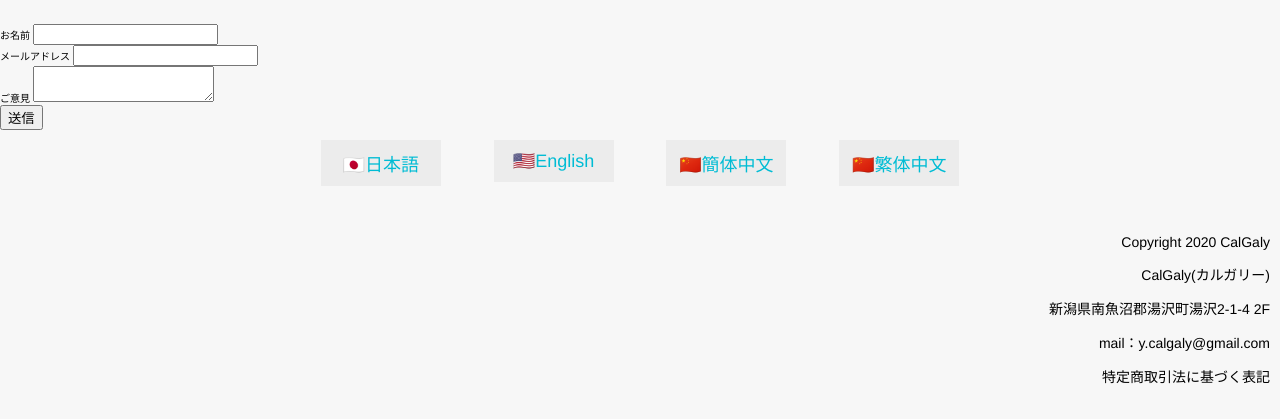
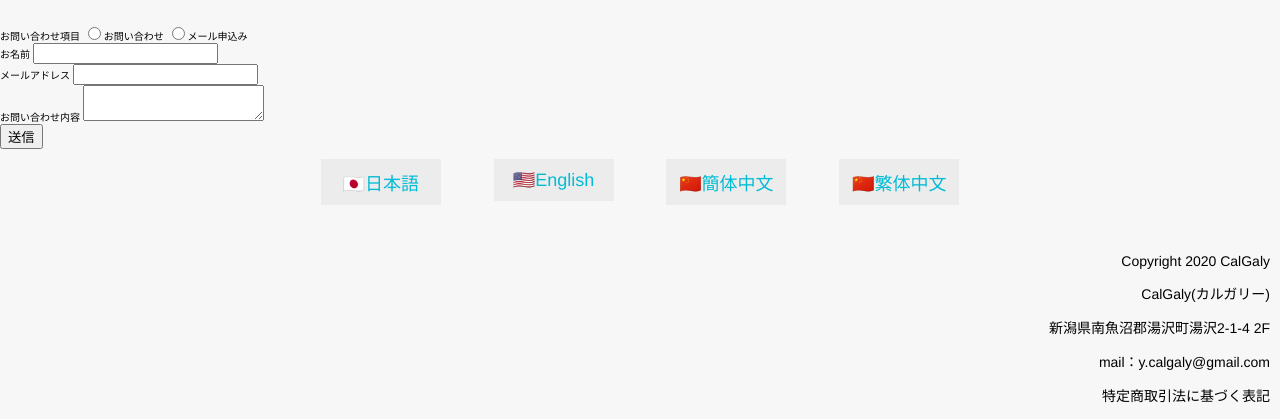
Before and after one commit to CalGaly/pages, a plain HTML site: page index.html in a window 1280 px wide. Shown: the part 6949-7368 px from the top of the page. Drawn offline with Linux system fonts and the light colour scheme.

Commit message:
Update index.html

```diff
--- a/index.html
+++ b/index.html
@@ -237,7 +237,13 @@
             </div>
         </section>
 
+        <section id="section-8">
         <form method="POST" data-netlify="true">
+            <div class="item">
+                <label class="label">お問い合わせ項目</label>
+                <input type="radio" name="fap" value="male">お問い合わせ
+                <input type="radio" name="fap" value="female">メール申込み
+            </div>
             <div class="item">
                 <label class="label">お名前</label>
                 <input class="inputs" type="text" name="name">
@@ -247,13 +253,14 @@
                 <input class="inputs" type="email" name="email">
             </div>
             <div class="item">
-                <label class="label">ご意見</label>
-                <textarea class="inputs"></textarea>
+                <label class="label">お問い合わせ内容</label>
+                <textarea name="message"></textarea>
             </div>
             <div class="btn-area">
                 <input type="submit" value="送信">
             </div>
         </form>
+        </section>
 
         <article id="section-7">
             <ul>
```
